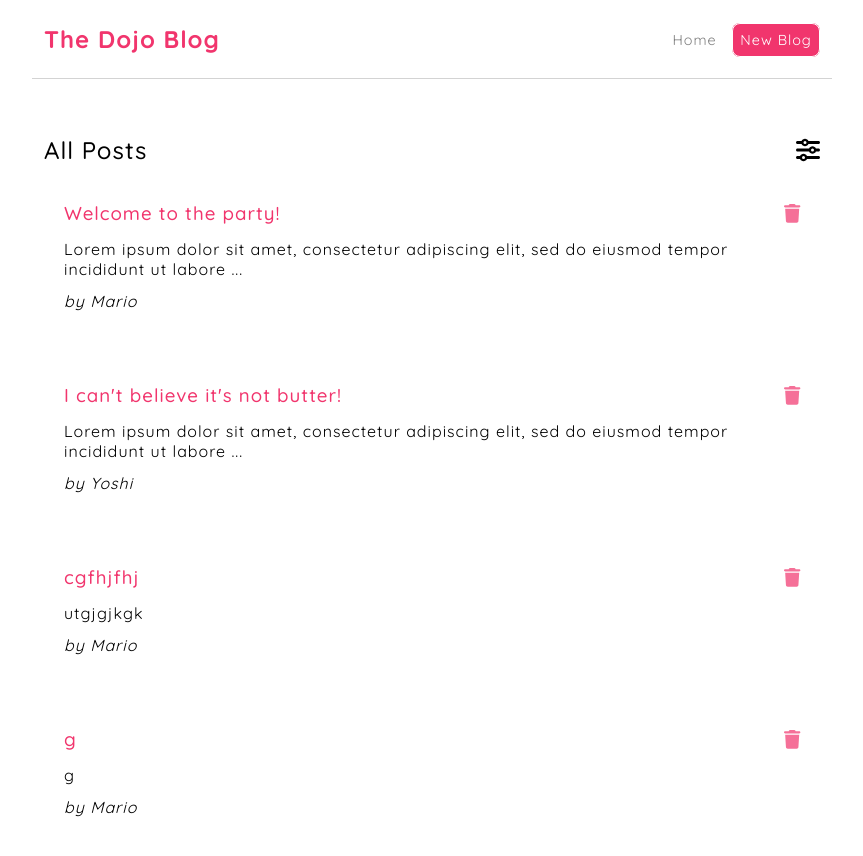
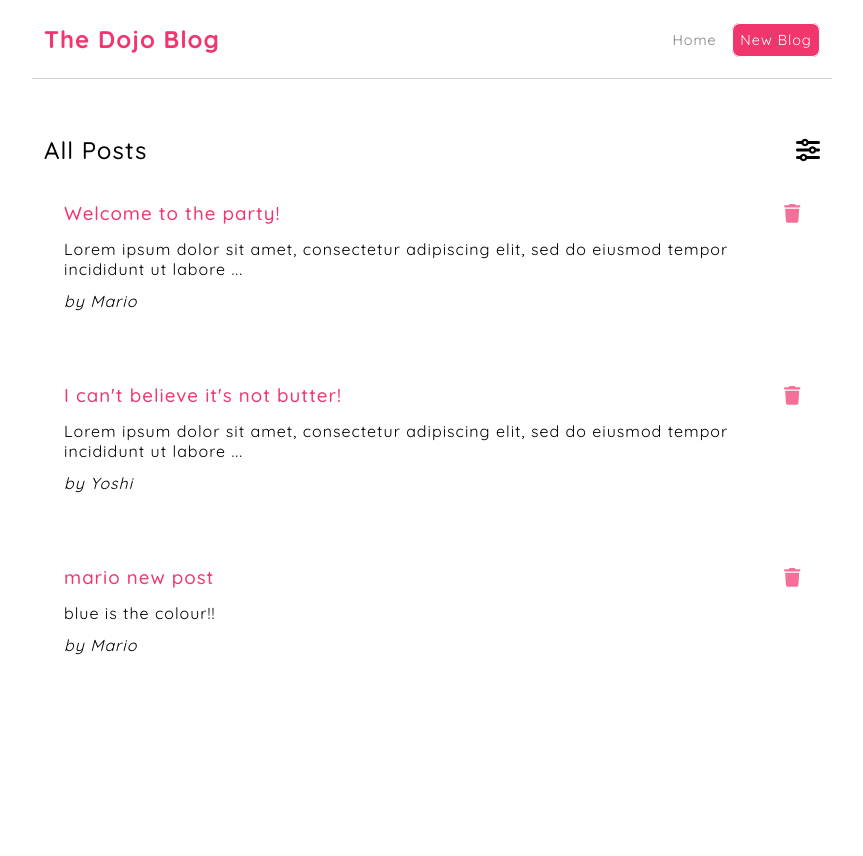
Before and after one commit to Ryhhill1998/dojo-blog-react, a React (Create React App) app: page / in a window 1280 px wide. Shown: the top 856 px of the page, without its empty margins (208-1071 px from the left). After the commit the page ends 800 px from the top, so only its background shows below. Built offline with nearby package versions, Linux system fonts and the light colour scheme; data requests are answered from the project's data file.

Commit message:
Added functionality to show no post yet feedback if user has no posts and shows title based on author filter

```diff
--- a/data/db.json
+++ b/data/db.json
@@ -13,16 +13,10 @@
       "author": "Yoshi"
     },
     {
-      "title": "cgfhjfhj",
-      "content": "utgjgjkgk",
+      "title": "mario new post",
+      "content": "blue is the colour!!",
       "author": "Mario",
-      "id": "z6bLPA9"
-    },
-    {
-      "title": "g",
-      "content": "g",
-      "author": "Mario",
-      "id": "k61v3XN"
+      "id": "VMoGJYR"
     }
   ]
 }
--- a/src/features/posts/PostsList/PostsList.jsx
+++ b/src/features/posts/PostsList/PostsList.jsx
@@ -40,8 +40,10 @@ const PostsList = () => {
     useEffect(() => {
         if (!author || author === "All") {
             setPostsToDisplay(allPosts);
+            setTitleToDisplay("All Posts");
         } else {
             setPostsToDisplay(allPosts.filter(post => post.author === author));
+            setTitleToDisplay(author + "'s Posts");
         }
     }, [allPosts, author]);
 
@@ -64,6 +66,8 @@ const PostsList = () => {
             {postsToDisplay && postsToDisplay.map(post => (
                 <Post key={post.id} {...post} preview={true} />
             ))}
+
+            {postsStatus === "success" && !postsToDisplay?.length && <p>No posts yet</p>}
         </div>
     );
 };
```
